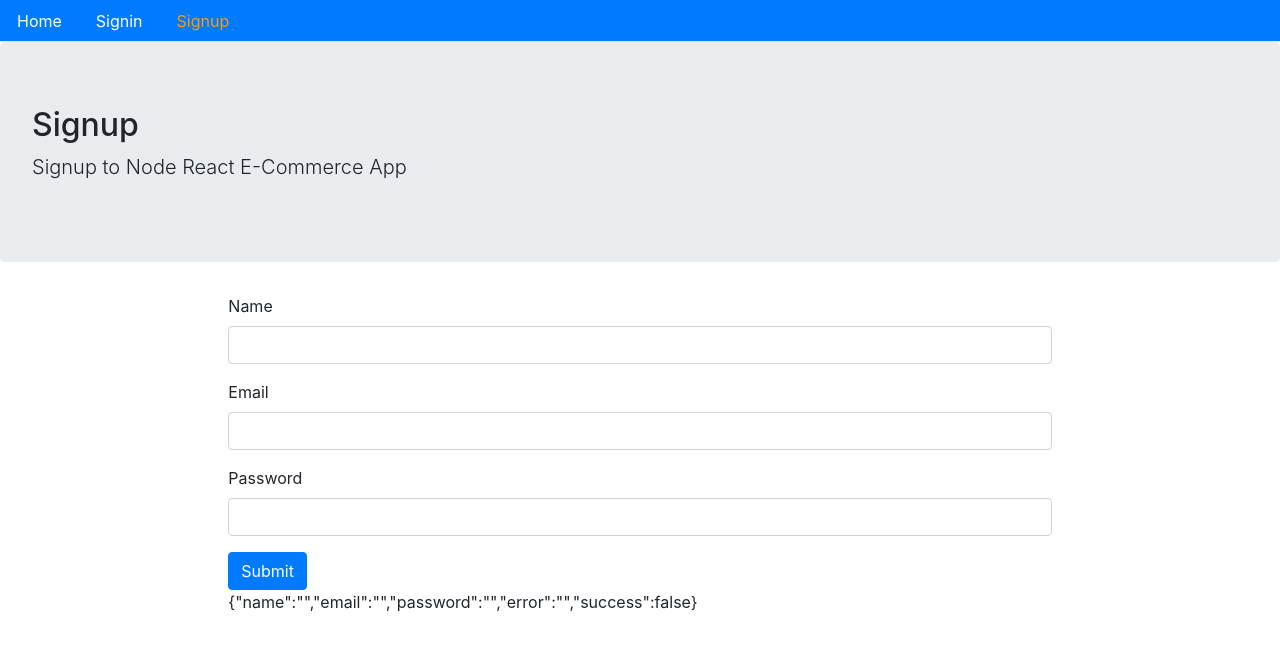
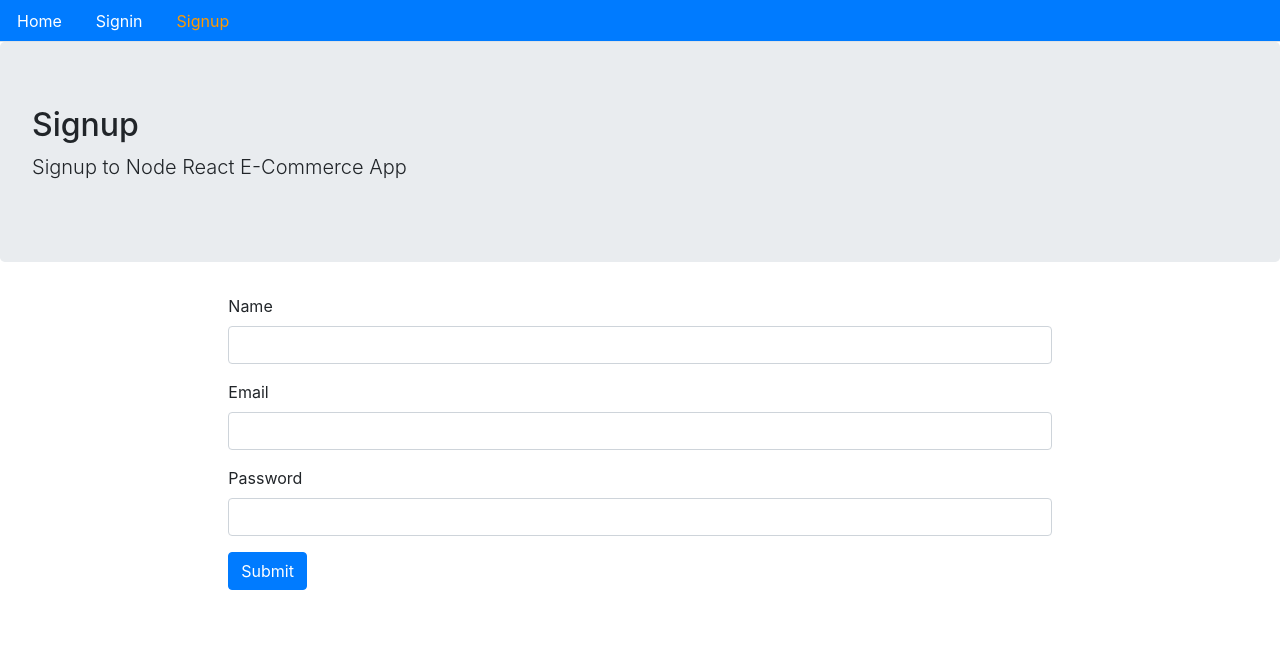
Before and after one commit to Shaxadhere/ReactEcommerceFrontend, a React (Create React App) app: page /signup in a window 1280 px wide. Shown: the top 650 px of the page. Built offline with nearby package versions, Linux system fonts and the light colour scheme.

Commit message:
sign up done

```diff
--- a/src/user/Signup.js
+++ b/src/user/Signup.js
@@ -1,4 +1,5 @@
 import React, {useState} from 'react'
+import {Link} from 'react-router-dom'
 import Layout from '../core/Layout'
 import {API} from '../config'
 
@@ -83,7 +84,7 @@
 
     const showSuccess = () => (
         <div className="alert alert-info" style={{display: success ? '' : 'none'}}>
-            New Account is created please sign in
+            New Account is created please <Link to='/signin'>Sign in</Link>
         </div>
     )
 
@@ -92,7 +93,6 @@
             {showSuccess()}
             {showError()}
             {signUpForm()}
-            {JSON.stringify(values)}
         </Layout>
     )
 }
```
